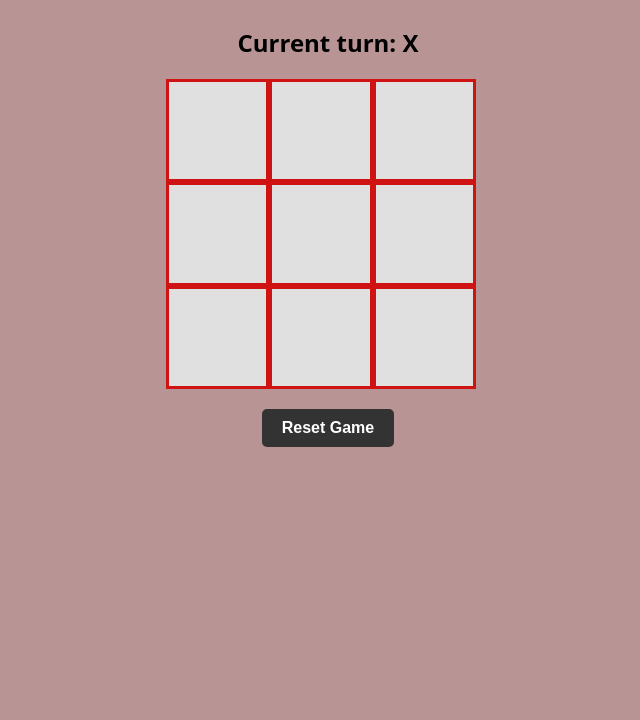
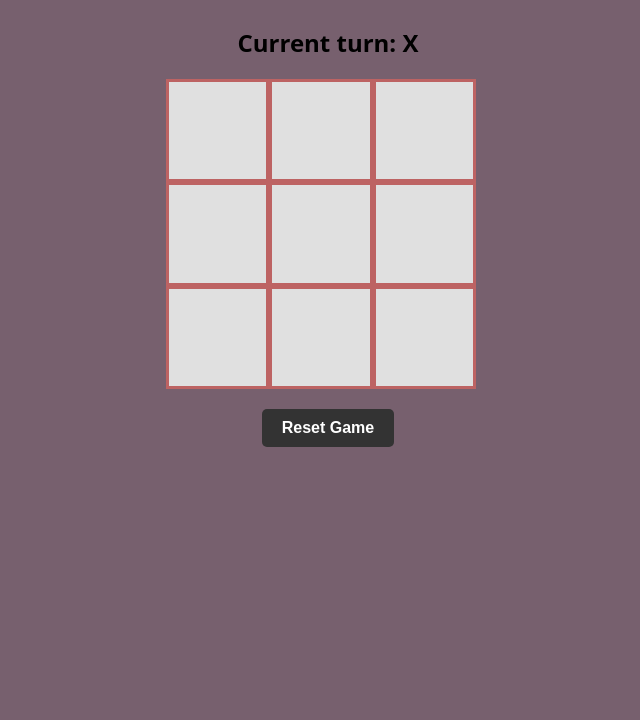
Before and after one commit to Isaacj3000/tic-tac-toe-lab, a plain HTML site: page index.html in a window 1280 px wide. Shown: the part 80-800 px from the top of the page, without its empty margins (312-952 px from the left). Drawn offline with Linux system fonts and the light colour scheme.

Commit message:
Tic-Tac-Toe lab

```diff
--- a/css/style.css
+++ b/css/style.css
@@ -1,5 +1,5 @@
 body {
-    background-color: rgb(184, 148, 148);
+    background-color: rgb(119, 96, 110);
     /* Use a system font, if none are available use an available sans-sarif */
     font-family: system-ui, sans-serif;
     margin: 0;
@@ -8,6 +8,7 @@ body {
     align-items: center;
 
   }
+
 
   .board {
     display: flex;
@@ -26,7 +27,7 @@ body {
 .sqr {
     width: 30%;
     aspect-ratio: 1/1;
-    border: 3px solid #cf1212;
+    border: 3px solid #bd6363;
     font-size: 2.5rem;
     text-align: center;
     line-height: 100%;
@@ -40,7 +41,7 @@ body {
 
   /* Hover effect for squares */
   .sqr:hover {
-    background-color: #362416;
+    background-color: #918e9c;
     transform: scale(1.05);
   }
   #reset {
--- a/js/app.js
+++ b/js/app.js
@@ -58,7 +58,7 @@ function updateMessage(){
         messageEl.textContent = `Congratulation ${turn} Wins!`
     } else if (winner === false && tie === false) {
         messageEl.textContent = ` Current turn: ${turn}`
-    } else if ( winner=== false && tie === false) {
+    } else if ( winner === false && tie === true) {
         messageEl.textContent = `It's a tie!`
     }
 
```
Also changed, not shown: index.html (line endings or trailing spaces).
